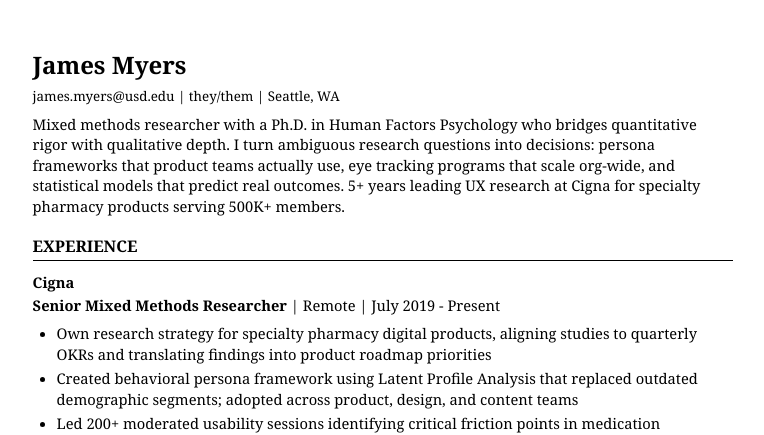
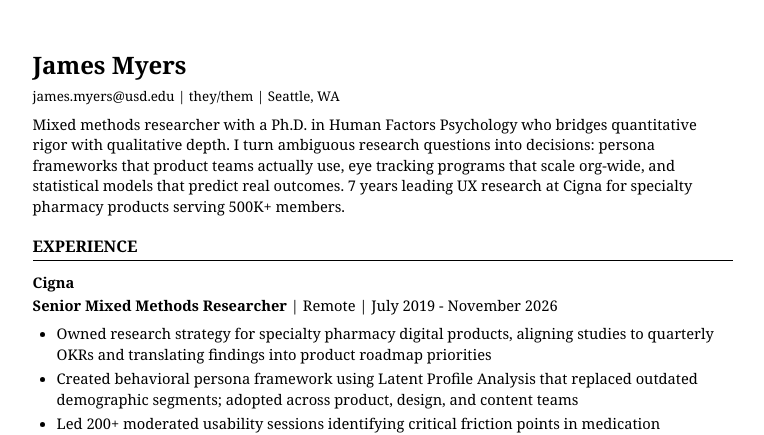
Before and after one commit to Terwox/terwox.github.io, a Jekyll site: the page built from resume-pdf.md, in a window 1280 px wide. Shown: the top 435 px of the page, without its empty margins (257-1021 px from the left). Built offline with Jekyll 4.4.1, drawn with Linux system fonts in a browser that asks for light colours.

Commit message:
Resume: Cigna role ended November 2026

```diff
--- a/assets/resume-standalone.html
+++ b/assets/resume-standalone.html
@@ -92,12 +92,12 @@
 <h1>James Myers</h1>
 <p class="contact">james.myers@usd.edu | they/them | Seattle, WA</p>
 
-<p class="summary">Mixed methods UX researcher with a Ph.D. in Human Factors Psychology, specializing in healthcare and enterprise software. Combines quantitative analysis (latent profile analysis, psychophysiology, telemetry) with qualitative depth. 5+ years at Cigna translating member insights into digital products serving 500K+ specialty pharmacy members.</p>
+<p class="summary">Mixed methods UX researcher with a Ph.D. in Human Factors Psychology, specializing in healthcare and enterprise software. Combines quantitative analysis (latent profile analysis, psychophysiology, telemetry) with qualitative depth. 7 years at Cigna translating member insights into digital products serving 500K+ specialty pharmacy members.</p>
 
 <h2>Experience</h2>
 
 <h3>Cigna</h3>
-<p class="job-meta"><strong>Senior Mixed Methods Researcher</strong> | Remote | July 2019 - Present</p>
+<p class="job-meta"><strong>Senior Mixed Methods Researcher</strong> | Remote | July 2019 - November 2026</p>
 <ul>
   <li>Set quarterly research strategy for 4-person team, prioritizing studies based on digital feedback signals</li>
   <li>Delivered persona segmentation using Latent Profile Analysis, adopted by multiple product teams</li>
--- a/resume-pdf.md
+++ b/resume-pdf.md
@@ -8,14 +8,14 @@ permalink: /resume-pdf/
 
 <p class="contact">james.myers@usd.edu | they/them | Seattle, WA</p>
 
-<p class="summary">Mixed methods researcher with a Ph.D. in Human Factors Psychology who bridges quantitative rigor with qualitative depth. I turn ambiguous research questions into decisions: persona frameworks that product teams actually use, eye tracking programs that scale org-wide, and statistical models that predict real outcomes. 5+ years leading UX research at Cigna for specialty pharmacy products serving 500K+ members.</p>
+<p class="summary">Mixed methods researcher with a Ph.D. in Human Factors Psychology who bridges quantitative rigor with qualitative depth. I turn ambiguous research questions into decisions: persona frameworks that product teams actually use, eye tracking programs that scale org-wide, and statistical models that predict real outcomes. 7 years leading UX research at Cigna for specialty pharmacy products serving 500K+ members.</p>
 
 ## Experience
 
 ### Cigna
-**Senior Mixed Methods Researcher** | Remote | July 2019 - Present
+**Senior Mixed Methods Researcher** | Remote | July 2019 - November 2026
 
-- Own research strategy for specialty pharmacy digital products, aligning studies to quarterly OKRs and translating findings into product roadmap priorities
+- Owned research strategy for specialty pharmacy digital products, aligning studies to quarterly OKRs and translating findings into product roadmap priorities
 - Created behavioral persona framework using Latent Profile Analysis that replaced outdated demographic segments; adopted across product, design, and content teams
 - Led 200+ moderated usability sessions identifying critical friction points in medication adherence workflows for 500K+ specialty pharmacy members
 - Built eye tracking capability from zero: procured equipment, developed protocols, trained researchers — now standard practice for high-stakes interfaces
```
Also changed, not shown: index.md (+3 -3 lines), 1 other file.
